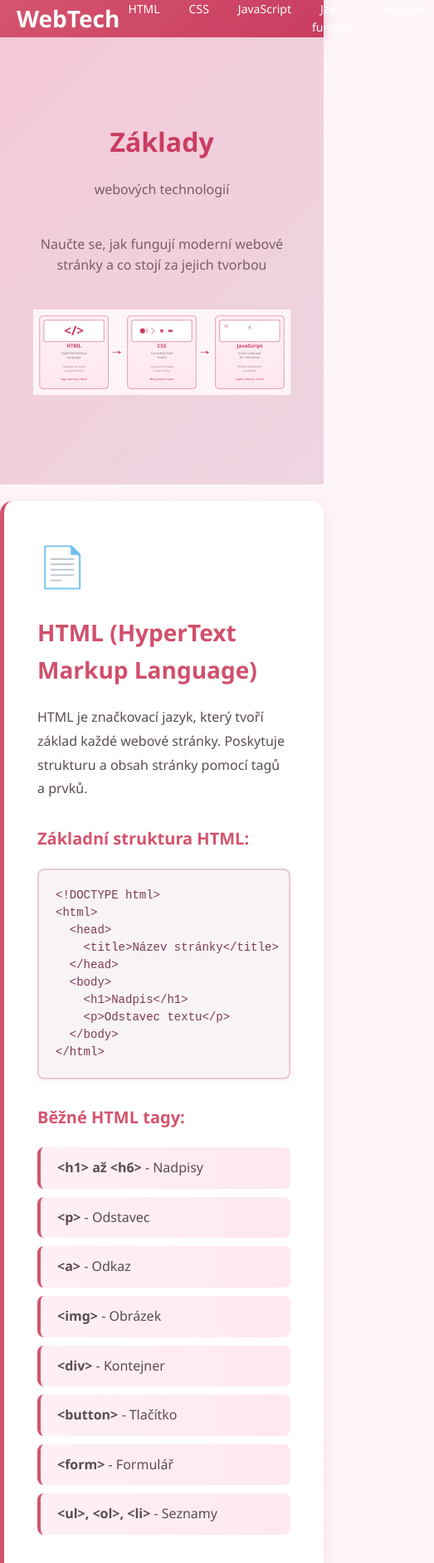
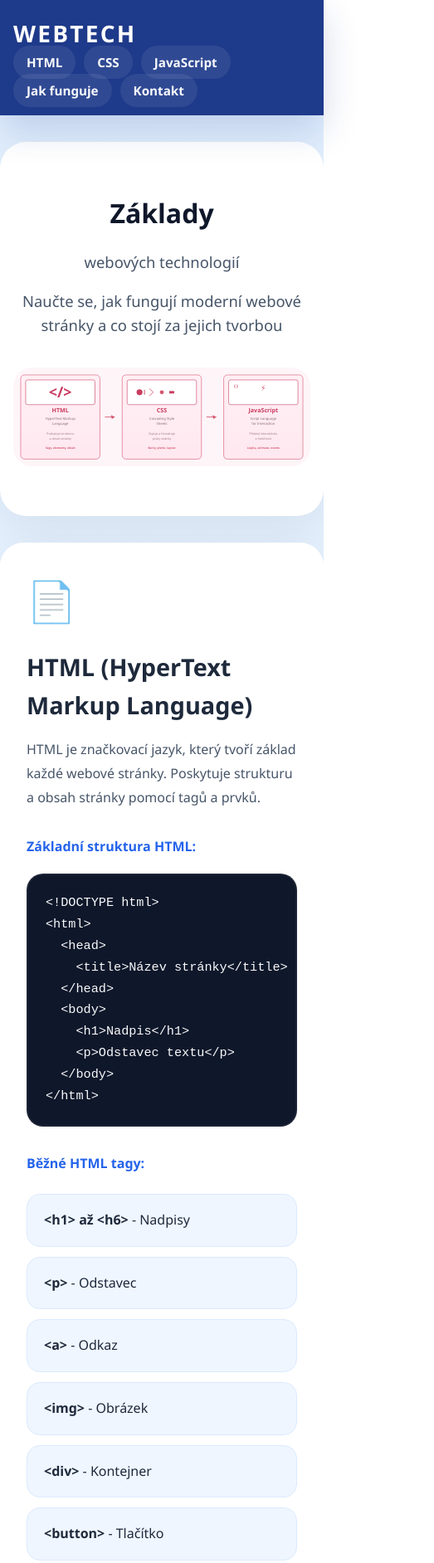
Before and after one commit to karolina88-dotcom/karolina88-dotcom.github.io, a plain HTML site: page index.html in a window 390 px wide. Shown: the top 1884 px of the page at 83% size, 523 px wide, since content can reach past the window. Drawn offline with Linux system fonts and the light colour scheme.

Commit message:
jinymotiv

```diff
--- a/index.html
+++ b/index.html
@@ -5,199 +5,200 @@
     <meta name="viewport" content="width=device-width, initial-scale=1.0">
     <title>Základy webových technologií</title>
     <style>
-/* Globální styly */
+/* Global styles */
 * {
     margin: 0;
     padding: 0;
     box-sizing: border-box;
 }
 
+html {
+    scroll-behavior: smooth;
+}
+
 body {
     font-family: 'Segoe UI', Tahoma, Geneva, Verdana, sans-serif;
     line-height: 1.6;
-    color: #4a3f47;
-    background: linear-gradient(180deg, #fef5f9 0%, #fdf0f7 100%);
+    color: #1f2937;
+    background: radial-gradient(circle at top, #e2f0ff 0%, #f8fafc 55%, #f5f7fb 100%);
     min-height: 100vh;
 }
 
 .container {
-    max-width: 1200px;
+    max-width: 1100px;
     margin: 0 auto;
-    padding: 0 20px;
+    padding: 0 24px;
 }
 
-/* Header a navigace */
+/* Header and navigation */
 header {
-    background: linear-gradient(135deg, #d4546e 0%, #c93d61 100%);
+    background: #1e3a8a;
     color: white;
-    padding: 0;
-    box-shadow: 0 4px 15px rgba(201, 61, 97, 0.25);
-    border-bottom: none;
+    position: sticky;
+    top: 0;
+    z-index: 10;
+    box-shadow: 0 18px 40px rgba(30, 58, 138, 0.18);
 }
 
 .navbar {
     display: flex;
     justify-content: space-between;
     align-items: center;
-}
-
-.navbar .container {
-    display: flex;
-    justify-content: space-between;
-    align-items: center;
-    width: 100%;
+    gap: 1rem;
+    padding: 18px 0;
 }
 
 .logo {
     font-size: 28px;
-    font-weight: bold;
+    font-weight: 800;
+    letter-spacing: 0.08em;
+    text-transform: uppercase;
 }
 
 .nav-links {
     display: flex;
     list-style: none;
-    gap: 30px;
+    gap: 18px;
+    flex-wrap: wrap;
 }
 
 .nav-links a {
-    color: #ffffff;
+    color: #f8fafc;
     text-decoration: none;
-    font-weight: 500;
-    transition: all 0.3s ease;
-    padding: 5px 10px;
-    border-radius: 4px;
+    font-weight: 600;
+    padding: 10px 16px;
+    border-radius: 999px;
+    background: rgba(255, 255, 255, 0.08);
+    transition: all 0.25s ease;
 }
 
-.nav-links a:hover {
-    color: white;
-    background-color: rgba(255, 255, 255, 0.2);
-    transform: scale(1.05);
+.nav-links a:hover,
+.nav-links a:focus {
+    background: rgba(255, 255, 255, 0.22);
+    transform: translateY(-1px);
 }
 
-/* Hero sekce */
+/* Hero section */
 .hero {
-    background: linear-gradient(135deg, #f5c9d8 0%, #edd5e1 100%);
-    color: white;
-    padding: 100px 20px;
+    background: #ffffff;
+    padding: 100px 0;
     text-align: center;
-    border-bottom: none;
+    border-radius: 32px;
+    box-shadow: 0 20px 60px rgba(15, 23, 42, 0.08);
+    margin: 32px 0;
 }
 
 .hero h2 {
-    font-size: 48px;
-    margin-bottom: 20px;
-    color: #c93d61;
-    text-shadow: none;
+    font-size: 3.6rem;
+    margin-bottom: 18px;
+    color: #0f172a;
 }
 
 .hero p {
-    font-size: 20px;
-    opacity: 0.9;
-    margin-bottom: 40px;
-    color: #6d4f5c;
+    font-size: 1.15rem;
+    color: #475569;
+    max-width: 760px;
+    margin: 0 auto 18px;
 }
 
 .hero-image {
-    max-width: 900px;
-    margin: 0 auto;
+    max-width: 880px;
+    margin: 36px auto 0;
 }
 
-.hero-image img {
-    width: 100%;
-    height: auto;
-    max-width: 900px;
-}
-
+.hero-image img,
 .hero-image svg {
     width: 100%;
     height: auto;
-    max-width: 900px;
+    display: block;
+    border-radius: 22px;
 }
 
-/* Sekce */
+/* Section cards */
 .section {
-    padding: 80px 20px;
-    background-color: white;
-    margin: 20px 0;
-    border-radius: 15px;
-    border-left: 5px solid #d4546e;
-    box-shadow: 0 4px 20px rgba(201, 61, 97, 0.1);
+    padding: 0;
+    margin: 0;
 }
 
-.section.alt {
-    background: linear-gradient(135deg, #fef5f9 0%, #ffe8f0 100%);
+.section .container {
+    background: #ffffff;
+    border-radius: 28px;
+    box-shadow: 0 20px 50px rgba(15, 23, 42, 0.08);
+    padding: 48px;
+    margin: 32px 0;
+}
+
+.section.alt .container {
+    background: #f8fafc;
 }
 
 .section-content {
     max-width: 900px;
     margin: 0 auto;
+    animation: fadeIn 0.6s ease-in-out;
 }
 
 .icon {
-    font-size: 64px;
-    margin-bottom: 20px;
-    display: block;
+    font-size: 3rem;
+    margin-bottom: 18px;
+    display: inline-block;
 }
 
 .section h3 {
-    font-size: 36px;
-    color: #c93d61;
-    text-shadow: none;
-    margin-bottom: 20px;
+    font-size: 2.3rem;
+    color: #1e293b;
+    margin-bottom: 16px;
 }
 
 .section h4 {
-    font-size: 20px;
-    color: #d4546e;
-    text-shadow: none;
-    margin-top: 30px;
-    margin-bottom: 15px;
+    font-size: 1.1rem;
+    color: #2563eb;
+    margin: 32px 0 14px;
 }
 
 .section p {
-    font-size: 16px;
+    font-size: 1rem;
     line-height: 1.8;
     margin-bottom: 20px;
-    color: #5a4d52;
+    color: #475569;
 }
 
-/* Seznamy */
+/* Lists */
 .tag-list {
     list-style: none;
     padding: 0;
-    margin: 20px 0;
+    margin: 24px 0;
+    display: grid;
+    gap: 12px;
 }
 
 .tag-list li {
-    padding: 12px 20px;
-    margin: 10px 0;
-    background: linear-gradient(90deg, #fff0f5 0%, #ffe8f0 100%);
-    border-left: 4px solid #d4546e;
-    border-right: none;
-    border-radius: 8px;
-    transition: all 0.3s ease;
-    color: #5a4d52;
+    padding: 18px 20px;
+    background: #eff6ff;
+    border: 1px solid #dbeafe;
+    border-radius: 16px;
+    color: #1e293b;
+    transition: all 0.2s ease;
 }
 
 .tag-list li:hover {
-    background: linear-gradient(90deg, #ffe8f0 0%, #ffdeec 100%);
-    box-shadow: 0 4px 15px rgba(212, 84, 110, 0.2);
-    transform: translateX(5px);
+    transform: translateX(4px);
+    box-shadow: 0 12px 30px rgba(59, 130, 246, 0.12);
 }
 
-/* Kód bloky */
+/* Code blocks */
 .code-block {
-    background-color: #f8f3f6;
-    color: #7d3c4f;
-    padding: 20px;
-    border-radius: 8px;
+    background: #0f172a;
+    color: #f8fafc;
+    padding: 22px;
+    border-radius: 20px;
     margin: 20px 0;
     overflow-x: auto;
     font-family: 'Courier New', monospace;
-    font-size: 14px;
-    line-height: 1.5;
-    border: 2px solid #e8c8d8;
-    box-shadow: 0 2px 10px rgba(212, 84, 110, 0.1);
+    font-size: 0.95rem;
+    line-height: 1.7;
+    border: 1px solid rgba(255, 255, 255, 0.08);
+    box-shadow: inset 0 0 0 1px rgba(255, 255, 255, 0.04);
 }
 
 .code-block pre {
@@ -207,115 +208,108 @@ header {
 /* Flow diagram */
 .flow-diagram {
     display: flex;
-    justify-content: space-between;
+    flex-wrap: wrap;
+    gap: 1rem;
     align-items: center;
+    justify-content: center;
     margin: 50px 0;
-    flex-wrap: wrap;
 }
 
 .flow-item {
-    background: linear-gradient(135deg, #fff0f5 0%, #ffe8f0 100%);
-    border: 2px solid #d4546e;
-    border-radius: 12px;
-    padding: 30px 20px;
+    background: #ffffff;
+    border: 1px solid #e2e8f0;
+    border-radius: 24px;
+    padding: 30px 24px;
     text-align: center;
     flex: 1;
-    min-width: 150px;
-    margin: 10px;
-    box-shadow: 0 4px 15px rgba(212, 84, 110, 0.15);
-    transition: all 0.3s ease;
+    min-width: 220px;
+    box-shadow: 0 20px 40px rgba(15, 23, 42, 0.06);
+    transition: transform 0.25s ease, border-color 0.25s ease;
 }
 
 .flow-item:hover {
-    transform: translateY(-8px) scale(1.05);
-    box-shadow: 0 8px 25px rgba(212, 84, 110, 0.25);
-    border-color: #c93d61;
-    background: linear-gradient(135deg, #ffe8f0 0%, #ffdeec 100%);
+    transform: translateY(-8px);
+    border-color: #2563eb;
 }
 
 .flow-number {
-    background: linear-gradient(135deg, #d4546e 0%, #c93d61 100%);
+    background: linear-gradient(135deg, #2563eb 0%, #4f46e5 100%);
     color: white;
-    width: 50px;
-    height: 50px;
+    width: 54px;
+    height: 54px;
     border-radius: 50%;
     display: flex;
     align-items: center;
     justify-content: center;
-    font-size: 24px;
-    font-weight: bold;
-    margin: 0 auto 15px;
-    box-shadow: 0 4px 12px rgba(201, 61, 97, 0.3);
+    margin: 0 auto 20px;
+    font-size: 1.25rem;
+    font-weight: 700;
+    box-shadow: 0 10px 30px rgba(37, 99, 235, 0.24);
 }
 
 .flow-item h4 {
-    color: #c93d61;
-    text-shadow: none;
-    margin-top: 10px;
-    margin-bottom: 10px;
+    color: #1d4ed8;
+    margin: 0 0 10px;
 }
 
 .flow-item p {
-    font-size: 14px;
-    color: #8a6d78;
+    font-size: 0.95rem;
+    color: #475569;
 }
 
 .flow-arrow {
-    font-size: 30px;
-    color: #d4546e;
-    padding: 0 10px;
+    font-size: 2rem;
+    color: #2563eb;
+    padding: 0 12px;
     flex-shrink: 0;
-    text-shadow: none;
 }
 
-/* Analogy a best practices */
 .analogy,
 .best-practices {
-    background: linear-gradient(135deg, #ffe8f0 0%, #ffdeec 100%);
-    padding: 30px;
-    border-radius: 12px;
+    background: #eff6ff;
+    border: 1px solid #dbeafe;
+    border-radius: 22px;
+    padding: 28px;
     margin: 30px 0;
-    border: 2px solid #e8c8d8;
 }
 
 .analogy h4,
 .best-practices h3 {
-    color: #c93d61;
-    text-shadow: none;
+    color: #1d4ed8;
     margin-bottom: 20px;
 }
 
 .analogy strong,
 .best-practices strong {
-    color: #d4546e;
+    color: #2563eb;
 }
 
-/* Footer */
 footer {
-    background: linear-gradient(135deg, #d4546e 0%, #c93d61 100%);
-    color: white;
     text-align: center;
-    padding: 30px;
-    margin-top: 50px;
-    border-top: none;
+    padding: 28px 0 40px;
+    color: #475569;
 }
 
-/* Responzivní design */
-@media (max-width: 768px) {
+@media (max-width: 900px) {
+    .navbar {
+        flex-direction: column;
+        align-items: flex-start;
+    }
+
     .nav-links {
-        gap: 15px;
-        font-size: 14px;
+        gap: 12px;
     }
 
     .hero h2 {
-        font-size: 32px;
-    }
-    .hero p {
-        font-size: 16px;
+        font-size: 2.4rem;
     }
 
-    .section h3 {
-        font-size: 28px;
+    .hero {
+        padding: 60px 0;
+    }
+
+    .section .container {
+        padding: 32px;
     }
 
     .flow-diagram {
@@ -323,20 +317,33 @@ footer {
     }
 
     .flow-arrow {
-        transform: rotate(90deg);
-        margin: 10px 0;
-    }
-
-    .section {
-        padding: 40px 20px;
-    }
-
-    .icon {
-        font-size: 48px;
+        transform: none;
     }
 }
 
-/* Animace */
+@media (max-width: 600px) {
+    .container {
+        padding: 0 16px;
+    }
+
+    .nav-links {
+        gap: 10px;
+        font-size: 0.95rem;
+    }
+
+    .hero h2 {
+        font-size: 2rem;
+    }
+
+    .section h3 {
+        font-size: 1.8rem;
+    }
+
+    .section h4 {
+        font-size: 1rem;
+    }
+}
+
 @keyframes fadeIn {
     from {
         opacity: 0;
@@ -346,28 +353,6 @@ footer {
         opacity: 1;
         transform: translateY(0);
     }
-}
-
-@keyframes glow {
-    0%, 100% {
-        color: #c93d61;
-    }
-    50% {
-        color: #d4546e;
-    }
-}
-
-.section-content {
-    animation: fadeIn 0.6s ease-in-out;
-}
-
-.section h3 {
-    animation: glow 3s ease-in-out infinite;
-}
-
-/* Smooth scroll */
-html {
-    scroll-behavior: smooth;
 }
     </style>
 </head>
```
